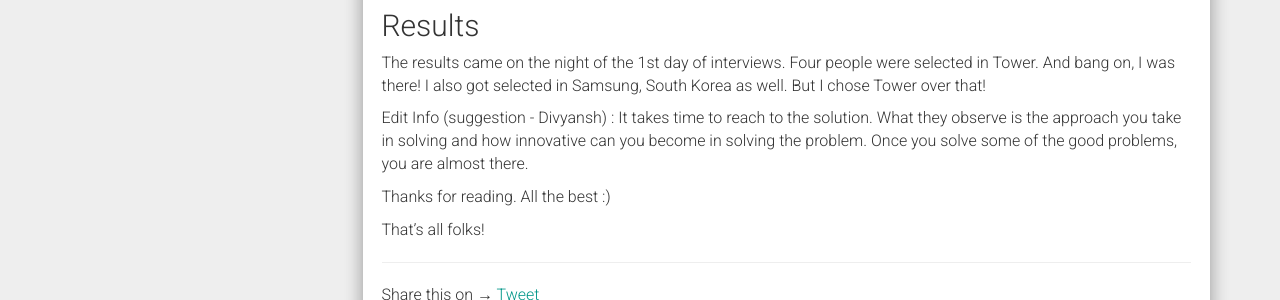
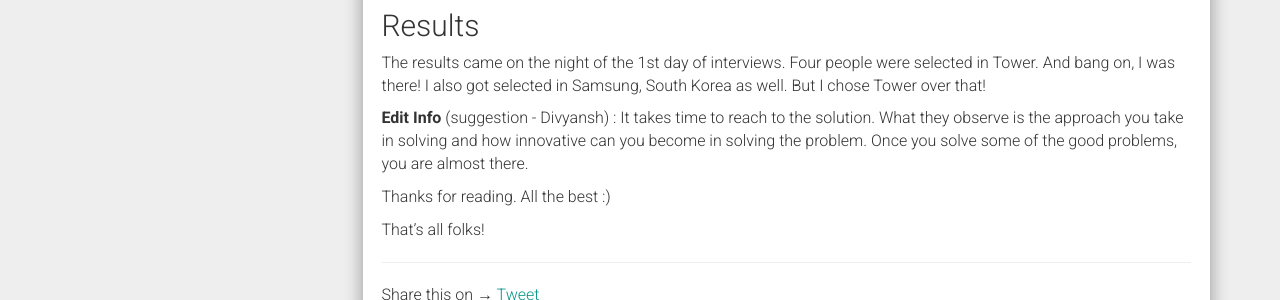
Before and after one commit to AkashKrDutta/AkashKrDutta.github.io, a Jekyll site: the page built from _posts/2017-08-16-Interview-experience-Tower.md, in a window 1280 px wide. Shown: the part 1899-2199 px from the top of the page. Built offline with Jekyll 4.4.1, drawn with Linux system fonts in a browser that asks for light colours; nearby versions of some CDN libraries; comment, search, counter and statistics services are not loaded.

```diff
--- a/_posts/2017-08-16-Interview-experience-Tower.md
+++ b/_posts/2017-08-16-Interview-experience-Tower.md
@@ -49,7 +49,7 @@ After that, we had discussions about my projects and areas that interest me. The
 ## Results
 The results came on the night of the 1st day of interviews. Four people were selected in Tower. And bang on, I was there! I also got selected in Samsung, South Korea as well. But I chose Tower over that!
 
-Edit Info (suggestion - Divyansh) : It takes time to reach to the solution. What they observe is the approach you take in solving and how innovative can you become in solving the problem. Once you solve some of the good problems, you are almost there.
+**Edit Info** (suggestion - Divyansh) : It takes time to reach to the solution. What they observe is the approach you take in solving and how innovative can you become in solving the problem. Once you solve some of the good problems, you are almost there.
 
 Thanks for reading. All the best :)
 
```
